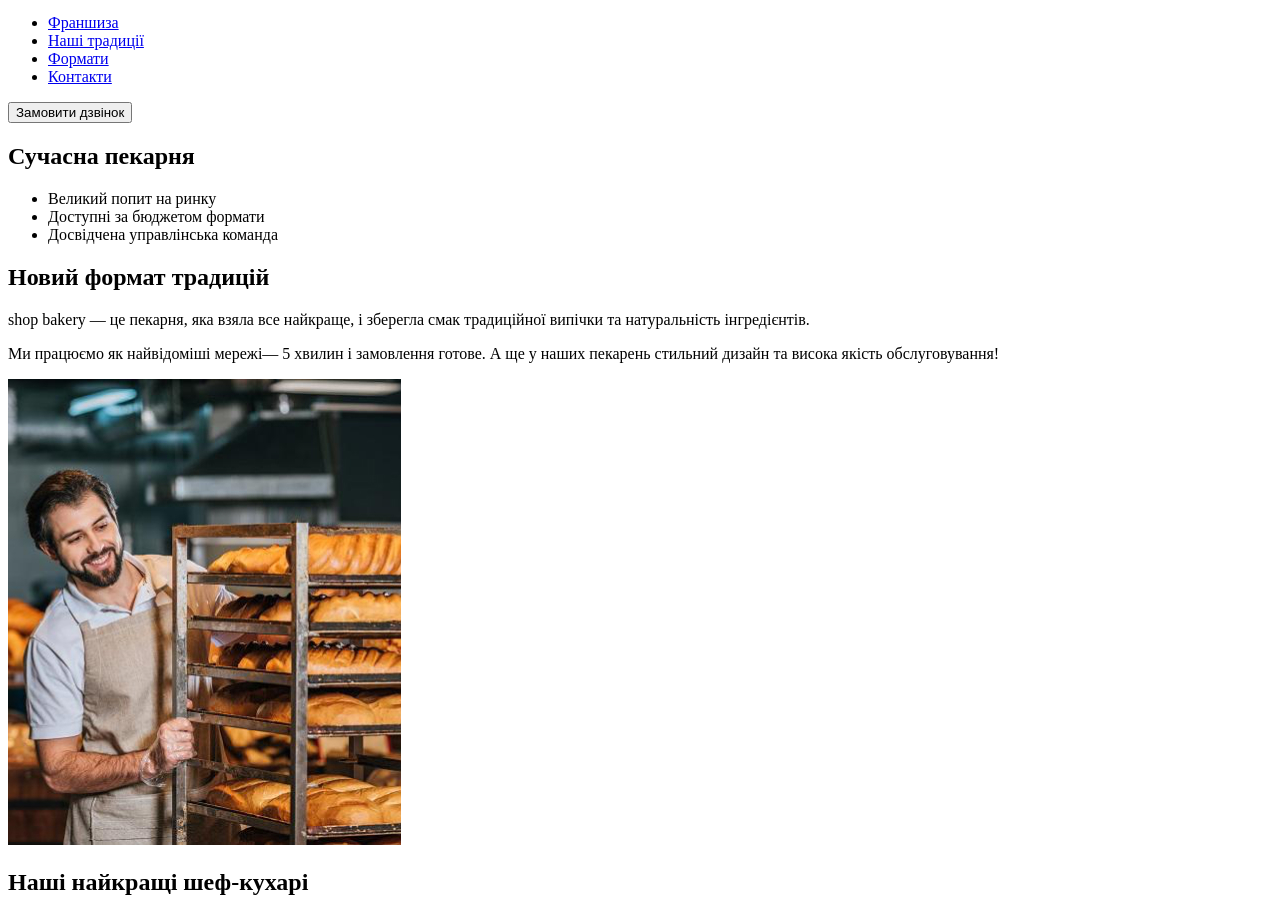
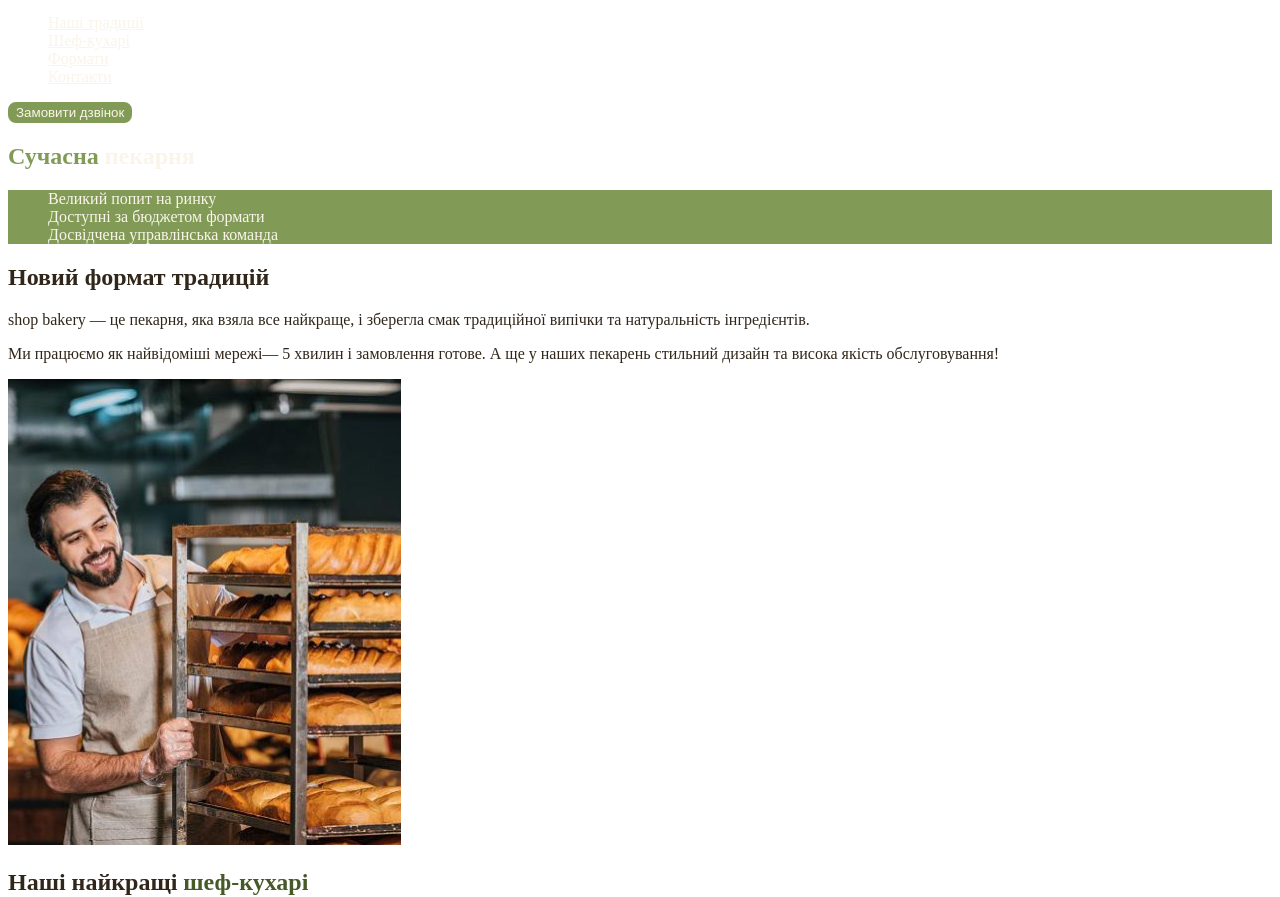
Before and after one commit to lanatsvik/modern-bakery-goit, a plain HTML site: page index.html in a window 1280 px wide. Shown: the part 59-956 px from the top of the page. Drawn offline with Linux system fonts and the light colour scheme.

Commit message:
Add styles.css and css variables

```diff
--- /dev/null
+++ b/css/styles.css
@@ -0,0 +1,57 @@
+:root {
+   --color-primary-dark: #31261A;
+   --color-primary-light: #faf4ea;
+   --color-brand-light: #819B57;
+   --color-brand-dark: #465929;
+}
+
+/* Base */
+body {
+  color: var(--color-primary-dark);
+}
+
+ul {
+  list-style-type: none;
+}
+
+/* Button */
+.button {
+  color: var(--color-primary-light);
+  background-color: var(--color-brand-light);
+  border: 2px solid var(--color-brand-light);
+  border-radius: 8px;
+  cursor: pointer;
+}
+
+.button:hover {
+  background-color: transparent;
+  color: var(--color-brand-dark);
+}
+
+/* Link */
+.link {
+  color: var(--color-primary-light);
+}
+
+.link:hover {
+  color: var(--color-brand-light);
+}
+
+/* Hero section */
+.hero-title {
+  color: var(--color-primary-light);
+}
+
+.hero-title .accent {
+  color: var(--color-brand-light);
+}
+
+/* Advantages section */
+.advantages-list {
+  background-color: var(--color-brand-light);
+  color: var(--color-primary-light);
+}
+
+.section-title .accent {
+  color: var(--color-brand-dark);
+}
--- a/index.html
+++ b/index.html
@@ -5,35 +5,36 @@
   <meta charset="UTF-8">
   <meta name="viewport" content="width=device-width, initial-scale=1.0">
   <title>Сучасна пекарня</title>
+  <link rel="stylesheet" href="./css/styles.css">
 </head>
 
 <body>
   <header>
     <nav>
-      <a href="#">
+      <a href="/">
         <img src="./images/logo.svg" alt="Логотип сучасної пекарні">
       </a>
       <ul>
-        <li><a href="#">Франшиза</a></li>
-        <li><a href="#">Наші традиції</a></li>
-        <li><a href="#">Формати</a></li>
-        <li><a href="#">Контакти</a></li>
+        <li><a class="link" href="#traditions-section">Наші традиції</a></li>
+        <li><a class="link" href="#chefs-section">Шеф-кухарі</a></li>
+        <li><a class="link" href="#formats-section">Формати</a></li>
+        <li><a class="link" href="#contakt-section">Контакти</a></li>
       </ul>
     </nav>
-    <button type="button">Замовити дзвінок</button>
+    <button class="button" type="button">Замовити дзвінок</button>
   </header>
 
   <main>
     <section>
-      <h1>Сучасна пекарня</h1>
+      <h1 class="hero-title"><span class="accent">Сучасна</span> пекарня</h1>
     </section>
-    <section>
-      <ul>
+    <section id="traditions-section">
+      <ul class="advantages-list">
         <li>Великий попит на ринку</li>
         <li>Доступні за бюджетом формати</li>
         <li>Досвідчена управлінська команда</li>
       </ul>
-      <h2>Новий формат традицій</h2>
+      <h2 class="section-title">Новий формат традицій</h2>
       <p>
         <span>shop bakery</span> — це пекарня, яка взяла все найкраще, і зберегла смак традиційної випічки та
         натуральність інгредієнтів.
@@ -46,8 +47,8 @@
       </p>
       <img src="./images/baker-man.jpg" alt="Чоловік пекар дивиться на батони із посмішкою">
     </section>
-    <section>
-      <h2>Наші найкращі шеф-кухарі</h2>
+    <section id="chefs-section">
+      <h2 class="section-title">Наші найкращі <span class="accent">шеф-кухарі</span></h2>
       <ul>
         <li>
           <article>
@@ -71,8 +72,8 @@
         </li>
       </ul>
     </section>
-    <section>
-      <h2>Формати</h2>
+    <section id="formats-section">
+      <h2 class="section-title">Формати</h2>
       <ul>
         <li>
           <article>
@@ -91,8 +92,13 @@
         </li>
       </ul>
     </section>
-    <section>
-      <h2>Приєднуйся до мережі пекарень</h2>
+    <section id="contakt-section">
+      <h2 class="section-title">Приєднуйся до мережі пекарень</h2>
+      <iframe
+        src="https://www.google.com/maps/embed?pb=!1m18!1m12!1m3!1d2540.1636289098738!2d30.4912733!3d50.45667759999999!2m3!1f0!2f0!3f0!3m2!1i1024!2i768!4f13.1!3m3!1m2!1s0x40d4ce637c006b2d%3A0xaf86385f19996ff0!2sSichovykh%20Striltsiv%20St%2C%2054%2C%20Kyiv%2C%20Ukraine%2C%2002000!5e0!3m2!1sen!2sde!4v1761595941843!5m2!1sen!2sde"
+        width="603" height="595" allowfullscreen="" loading="lazy"
+        referrerpolicy="no-referrer-when-downgrade">
+      </iframe>
     </section>
   </main>
 
@@ -102,8 +108,8 @@
         <img src="./images/logo.svg" alt="Логотип сучасної пекарні">
       </a>
       <ul>
-        <li><a href="#">Франшиза</a></li>
         <li><a href="#">Наші традиції</a></li>
+        <li><a href="#">Шеф-кухарі</a></li>
         <li><a href="#">Формати</a></li>
         <li><a href="#">Контакти</a></li>
       </ul>
@@ -123,8 +129,8 @@
           </a></li>
         <li><a href="#" target="_blank">Політика конфіденційності
           </a></li>
-        <p>© 2022 Дані захищені</p>
       </ul>
+      <p>&copy; 2022 Дані захищені</p>
     </address>
   </footer>
 </body>
```
